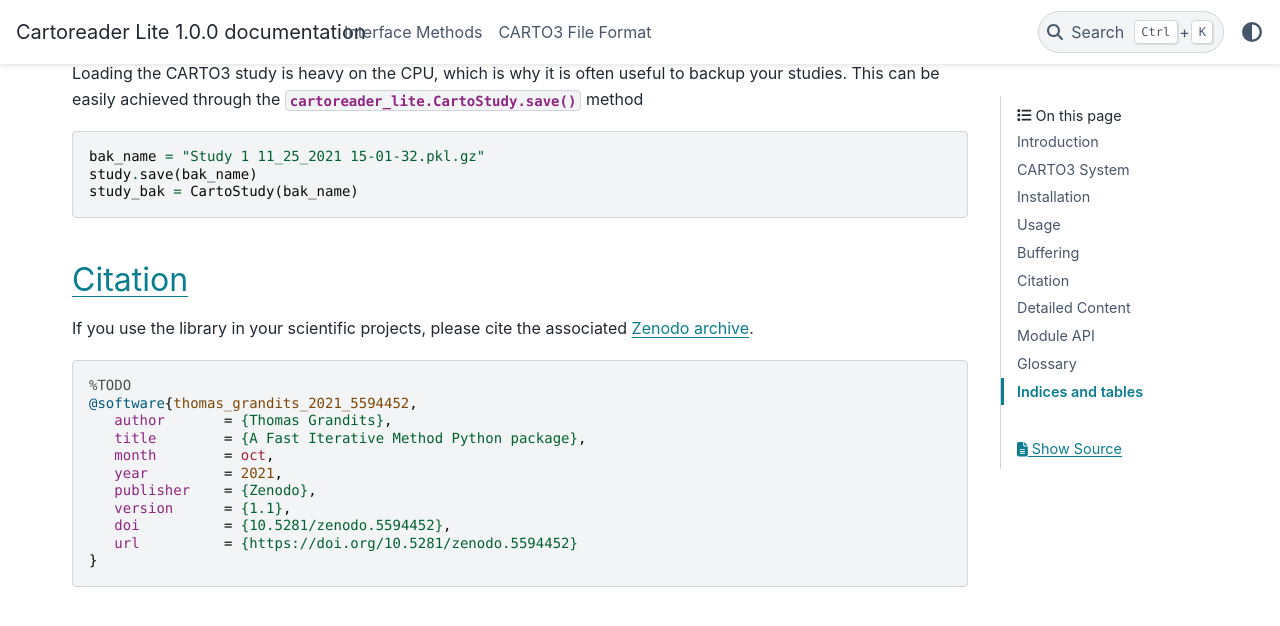
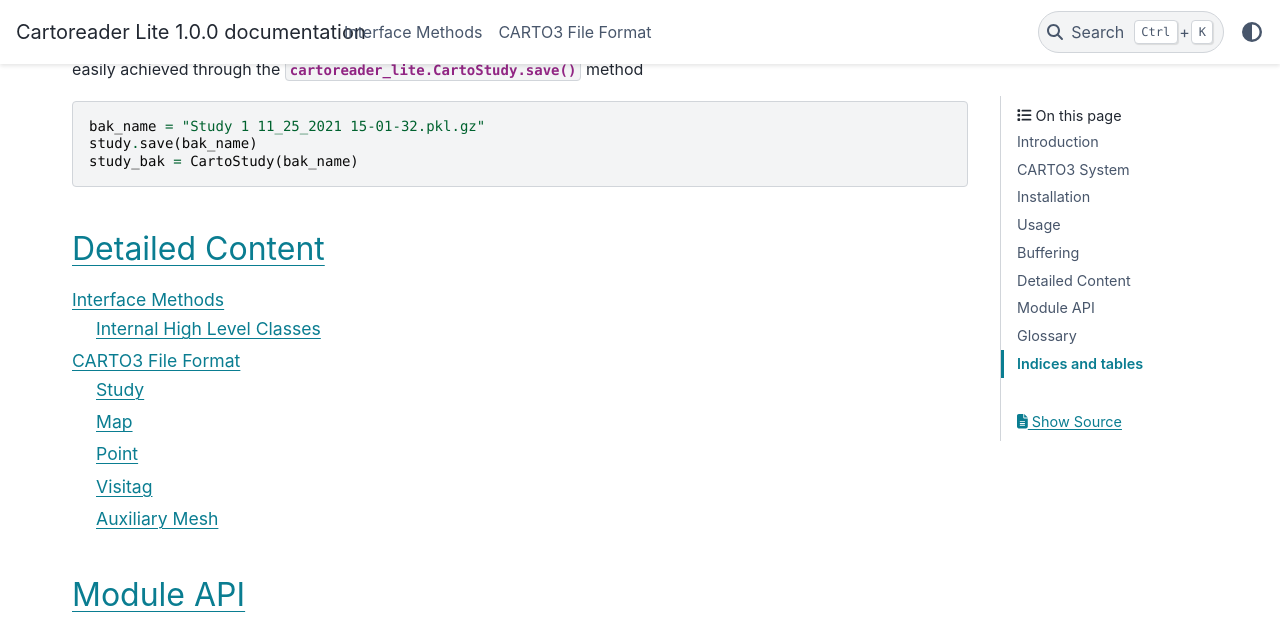
Before and after one commit to thomgrand/cartoreader-lite, a Sphinx documentation site: the page built from docs/index.rst, in a window 1280 px wide and 900 px high, scrolled down 2806 px, cut to the strip 0-626 px from the top of the window. Built offline with Sphinx 7.4.7 and the PyData theme 0.15.4, drawn with Linux system fonts in a browser that asks for light colours.

Commit message:
ReadTheDocs update

```diff
--- a/docs/index.rst
+++ b/docs/index.rst
@@ -40,26 +40,6 @@
 
 .. include:: example.inc
 
-Citation
-------------
-
-If you use the library in your scientific projects, please cite the associated `Zenodo archive <https://www.zenodo.org>`_.
-
-.. code-block:: bibtex
-
-   %TODO
-   @software{thomas_grandits_2021_5594452,
-      author       = {Thomas Grandits},
-      title        = {A Fast Iterative Method Python package},
-      month        = oct,
-      year         = 2021,
-      publisher    = {Zenodo},
-      version      = {1.1},
-      doi          = {10.5281/zenodo.5594452},
-      url          = {https://doi.org/10.5281/zenodo.5594452}
-   }
-
-
 Detailed Content
 -----------------
 .. toctree::
--- a/setup.py
+++ b/setup.py
@@ -12,7 +12,7 @@
     long_description=long_description,
     long_description_content_type="text/markdown",
     url="https://github.com/thomgrand/cartoreader-lite",
-    packages=["cartoreader_lite", "cartoreader_lite.high_level", "cartoreader_lite.low_level"],
+    packages=["cartoreader_lite", "cartoreader_lite.high_level", "cartoreader_lite.low_level", "cartoreader_lite.postprocessing"],
     install_requires=["numpy", "pyvista>=0.33", "vtk", "pandas", "scipy",
                          "trimesh", "rtree"], #Geometric postprocessing
     classifiers=[
```
Also changed, not shown: README.md (+0 -18 lines), .readthedocs.yaml (added).
